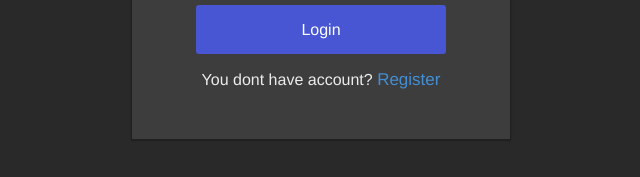
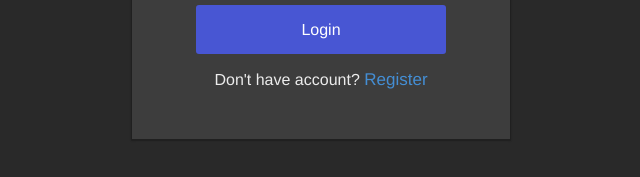
Before and after one commit to plopez01/ElecomClient, an Electron app: page login/login.html in a window 1024 px wide. Shown: the part 401-578 px from the top of the page, 191-831 px from the left. Drawn offline with Linux system fonts and the light colour scheme; no server answers.

Commit message:
Nick spelling mistake, ehem, ehem

```diff
--- a/login/login.html
+++ b/login/login.html
@@ -26,7 +26,7 @@
                 </div>
 
                 <a id="login-button" class="btn" href="#">Login</a>
-                <p>You dont have account? <a class="register-link" href="../register/register.html">Register</a></p>
+                <p>Don't have account? <a class="register-link" href="../register/register.html">Register</a></p>
 
                 <div id="error-msg" class="error-group">{ Error Message }</div>
 			</div>
```
